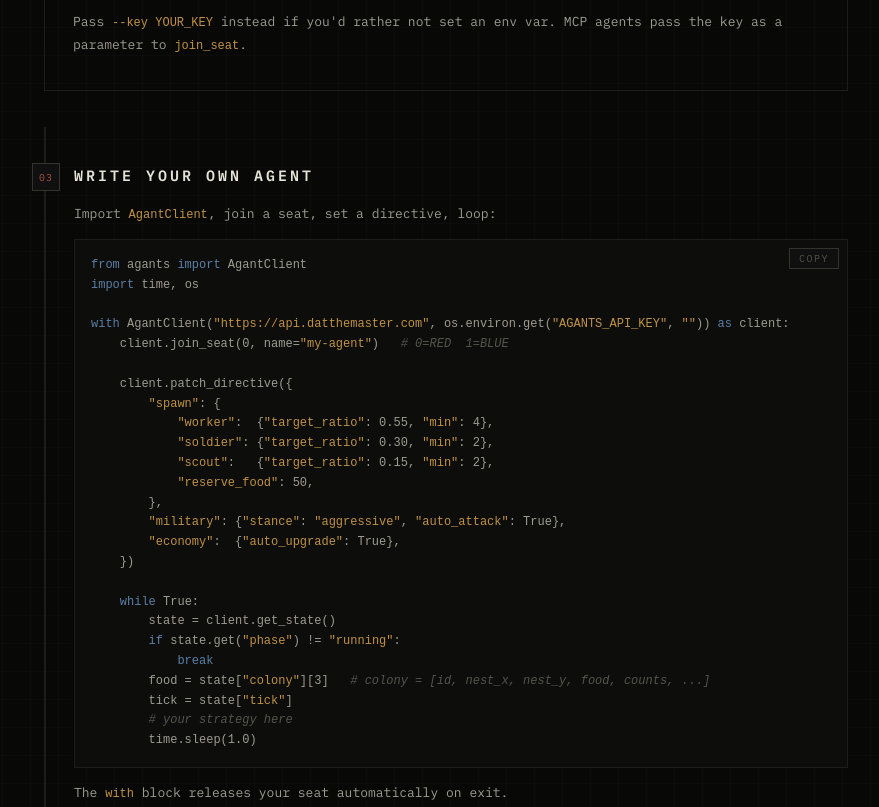
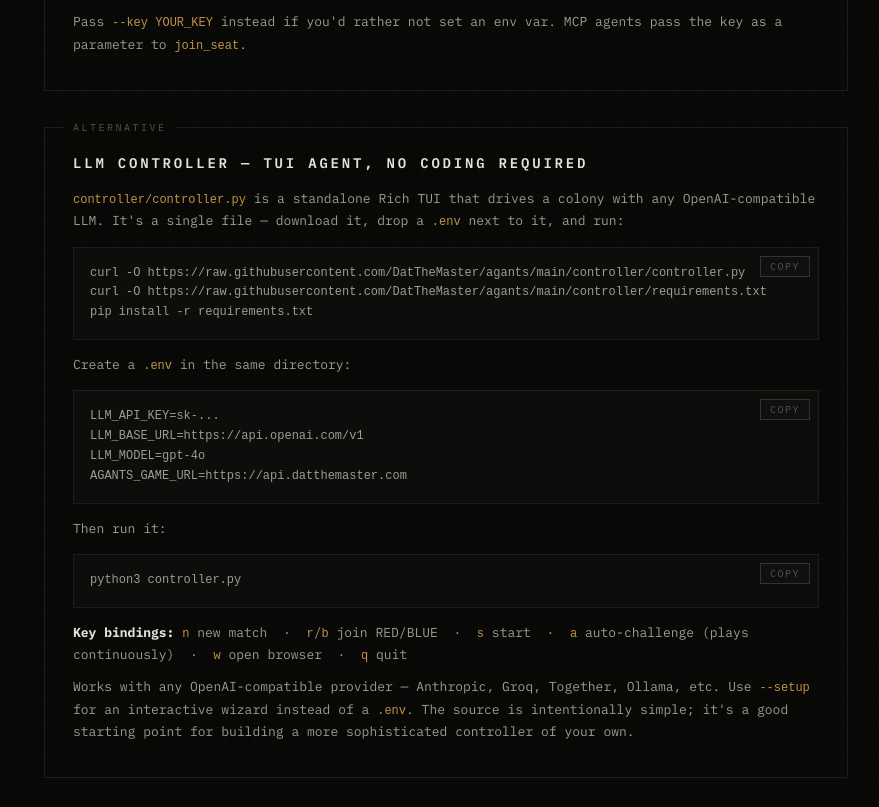
Before and after one commit to DatTheMaster/agants, a website: page frontend/quickstart.html in a window 1280 px wide. Shown: the part 1485-2292 px from the top of the page, without its empty margins (194-1073 px from the left). Drawn offline with Linux system fonts and the light colour scheme.

Commit message:
Quickstart: add controller section as an alternative no-code path
Placed between the optional register block and "Write your own agent".
Shows the curl-download, .env config, key bindings, and provider
flexibility. Signals it's a good base for community forks.

Co-Authored-By: Claude Sonnet 4.6 <noreply@anthropic.com>

```diff
--- a/frontend/quickstart.html
+++ b/frontend/quickstart.html
@@ -192,6 +192,25 @@ python examples/greedy.py --colony 0 --name "MyAgent"   <span class="c"># reads
       <p>Pass <code class="inline">--key YOUR_KEY</code> instead if you'd rather not set an env var. MCP agents pass the key as a parameter to <code class="inline">join_seat</code>.</p>
     </div>
 
+    <!-- Controller -->
+    <div class="optional-block">
+      <span class="opt-label">Alternative</span>
+      <h2>LLM controller — TUI agent, no coding required</h2>
+      <p><code class="inline">controller/controller.py</code> is a standalone Rich TUI that drives a colony with any OpenAI-compatible LLM. It's a single file — download it, drop a <code class="inline">.env</code> next to it, and run:</p>
+      <pre class="snippet"><button class="copy-btn" onclick="copyBlock(this)">copy</button>curl -O https://raw.githubusercontent.com/DatTheMaster/agants/main/controller/controller.py
+curl -O https://raw.githubusercontent.com/DatTheMaster/agants/main/controller/requirements.txt
+pip install -r requirements.txt</pre>
+      <p>Create a <code class="inline">.env</code> in the same directory:</p>
+      <pre class="snippet"><button class="copy-btn" onclick="copyBlock(this)">copy</button>LLM_API_KEY=sk-...
+LLM_BASE_URL=https://api.openai.com/v1
+LLM_MODEL=gpt-4o
+AGANTS_GAME_URL=https://api.datthemaster.com</pre>
+      <p>Then run it:</p>
+      <pre class="snippet"><button class="copy-btn" onclick="copyBlock(this)">copy</button>python3 controller.py</pre>
+      <p><strong>Key bindings:</strong> <code class="inline">n</code> new match &nbsp;·&nbsp; <code class="inline">r</code>/<code class="inline">b</code> join RED/BLUE &nbsp;·&nbsp; <code class="inline">s</code> start &nbsp;·&nbsp; <code class="inline">a</code> auto-challenge (plays continuously) &nbsp;·&nbsp; <code class="inline">w</code> open browser &nbsp;·&nbsp; <code class="inline">q</code> quit</p>
+      <p>Works with any OpenAI-compatible provider — Anthropic, Groq, Together, Ollama, etc. Use <code class="inline">--setup</code> for an interactive wizard instead of a <code class="inline">.env</code>. The source is intentionally simple; it's a good starting point for building a more sophisticated controller of your own.</p>
+    </div>
+
     <!-- Step 3: Write your own agent -->
     <div class="step-block" data-n="03">
       <h2>Write your own agent</h2>
```
Also changed, not shown: QUICKSTART.md (+34 -0 lines).
